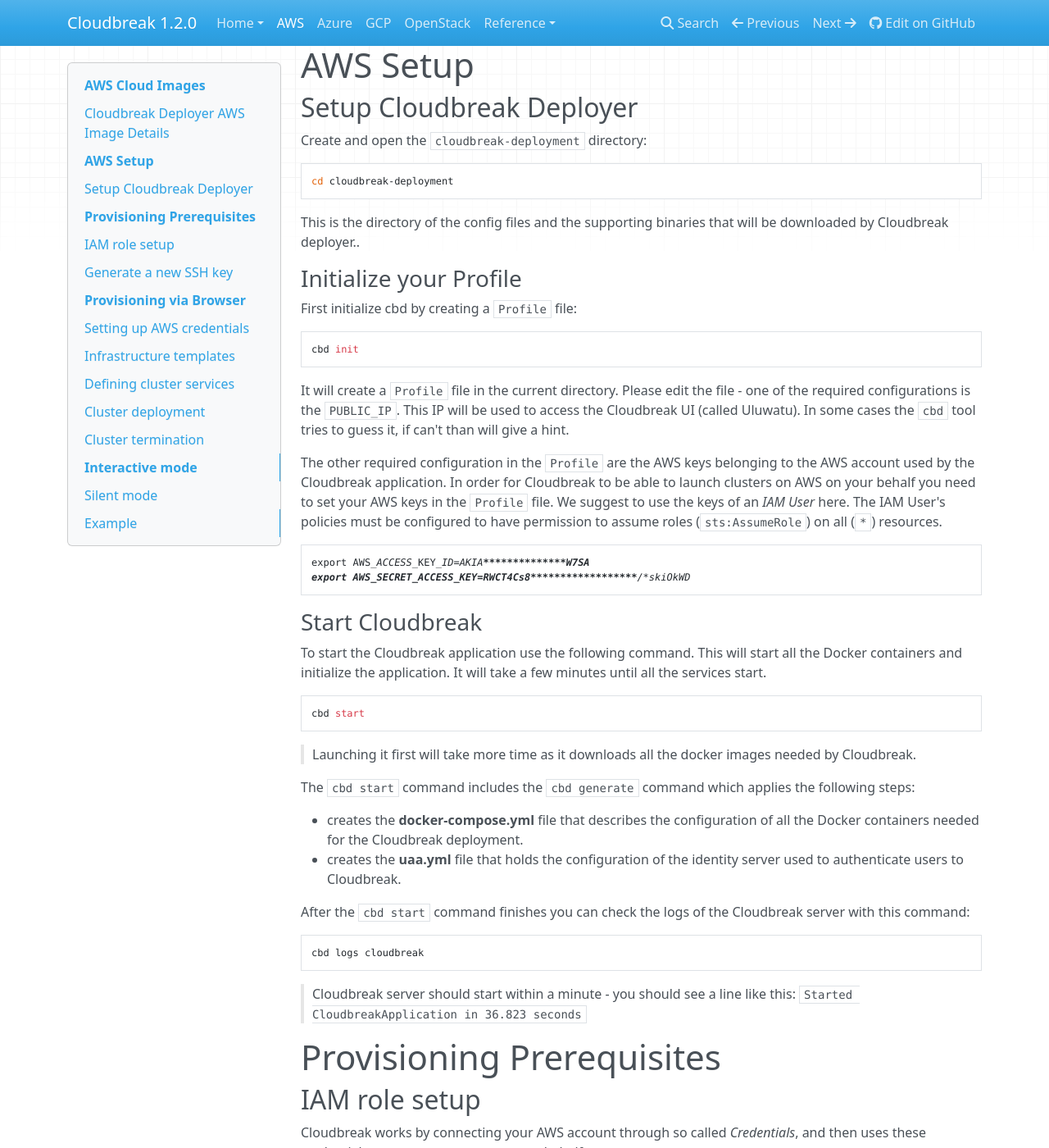
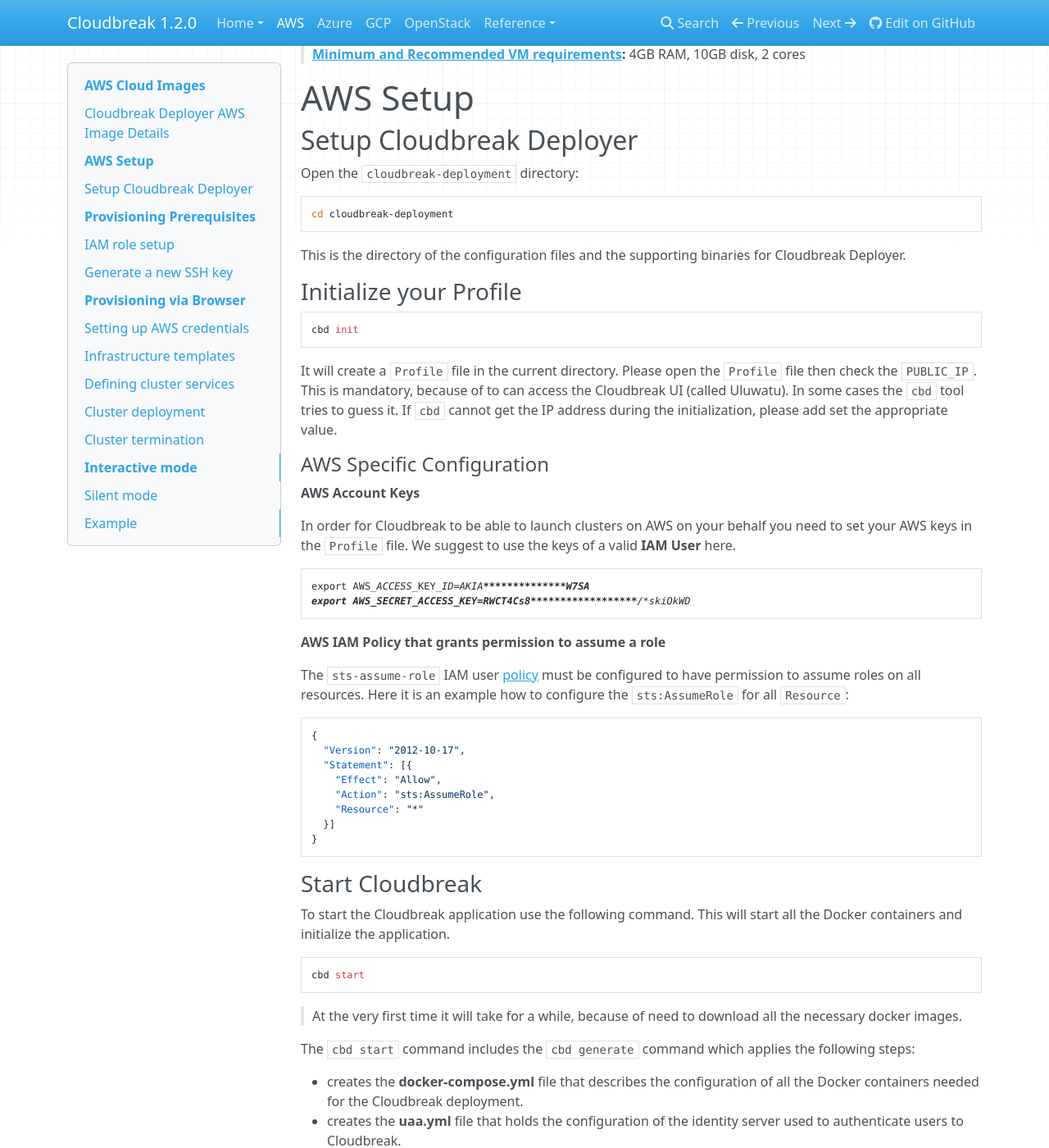
Before and after one commit to wprender/cloudbreak-docs, an MkDocs documentation site: the page built from docs/aws.md, in a window 1280 px wide and 1400 px high, scrolled down 431 px. Shown: the whole window at 82% size. Built offline with MkDocs 1.6.1, drawn with Linux system fonts in a browser that asks for light colours; nearby versions of some CDN libraries; old or Windows-style settings are respelled for this version of MkDocs; some of the changed text lies outside the part shown.

Commit message:
Fix the AWS cbd start and the cbd update sections

````diff
--- a/docs/aws.md
+++ b/docs/aws.md
@@ -3,7 +3,8 @@
 We have pre-built cloud images for AWS with the Cloudbreak Deployer pre-installed. You can launch the latest Cloudbreak Deployer image based on your region at the [AWS Management Console](https://aws
 .amazon.com/console/).
 
-> Alternatively, instead of using the pre-built cloud images for AWS, you can install Cloudbreak Deployer on your own VM. See [install the Cloudbreak Deployer](onprem.md) for more information.
+> Alternatively, instead of using the pre-built cloud images for AWS, you can install Cloudbreak Deployer on your own
+ VM. See [installation page](onprem.md) for more information.
 
 Make sure you opened the following ports on your security group:
 
@@ -15,61 +16,90 @@ Make sure you opened the following ports on your security group:
 
 ## Cloudbreak Deployer AWS Image Details
 
+> **[Minimum and Recommended VM requirements](onprem.md#minimum-and-recommended-system-requirements):** 4GB RAM, 10GB disk, 2 cores
 
 # AWS Setup
 
 ## Setup Cloudbreak Deployer
 
-Create and open the `cloudbreak-deployment` directory:
+Open the `cloudbreak-deployment` directory:
 
 ```
 cd cloudbreak-deployment
 ```
 
-This is the directory of the config files and the supporting binaries that will be downloaded by Cloudbreak deployer..
+This is the directory of the configuration files and the supporting binaries for Cloudbreak Deployer.
 
 ### Initialize your Profile
-
-First initialize cbd by creating a `Profile` file:
 
 ```
 cbd init
 ```
 
-It will create a `Profile` file in the current directory. Please edit the file - one of the required configurations is the `PUBLIC_IP`.
-This IP will be used to access the Cloudbreak UI (called Uluwatu). In some cases the `cbd` tool tries to guess it, if can't than will give a hint.
+It will create a `Profile` file in the current directory. Please open the `Profile` file then check the `PUBLIC_IP`.
+This is mandatory, because of to can access the Cloudbreak UI (called Uluwatu). In some cases the `cbd` tool tries to
+guess it. If `cbd` cannot get the IP address during the initialization, please add set the appropriate value.
 
-The other required configuration in the `Profile` are the AWS keys belonging to the AWS account used by the Cloudbreak application.
+#### AWS Specific Configuration
+
+**AWS Account Keys**
+
 In order for Cloudbreak to be able to launch clusters on AWS on your behalf you need to set your AWS keys in the `Profile` file.
-We suggest to use the keys of an *IAM User* here. The IAM User's policies must be configured to have permission to assume roles (`sts:AssumeRole`) on all (`*`) resources.
+We suggest to use the keys of a valid **IAM User** here.
 
 ```
 export AWS_ACCESS_KEY_ID=AKIA**************W7SA
 export AWS_SECRET_ACCESS_KEY=RWCT4Cs8******************/*skiOkWD
 ```
 
+**AWS IAM Policy that grants permission to assume a role**
+
+The `sts-assume-role` IAM user [policy](http://docs.aws.amazon.com/IAM/latest/UserGuide/id_credentials_temp_control-access_enable-create.html) must be configured to have
+permission to assume roles on all resources. Here it is an example how to configure the `sts:AssumeRole` for all
+`Resource`:
+
+```
+{
+  "Version": "2012-10-17",
+  "Statement": [{
+    "Effect": "Allow",
+    "Action": "sts:AssumeRole",
+    "Resource": "*"
+  }]
+}
+```
+
 ### Start Cloudbreak
 
 To start the Cloudbreak application use the following command.
-This will start all the Docker containers and initialize the application. It will take a few minutes until all the services start.
+This will start all the Docker containers and initialize the application.
 
 ```
 cbd start
 ```
 
->Launching it first will take more time as it downloads all the docker images needed by Cloudbreak.
+>At the very first time it will take for a while, because of need to download all the necessary docker images.
 
 The `cbd start` command includes the `cbd generate` command which applies the following steps:
 
 - creates the **docker-compose.yml** file that describes the configuration of all the Docker containers needed for the Cloudbreak deployment.
 - creates the **uaa.yml** file that holds the configuration of the identity server used to authenticate users to Cloudbreak.
 
-After the `cbd start` command finishes you can check the logs of the Cloudbreak server with this command:
+### Validate the started Cloudbreak
 
+After the `cbd start` command finishes followings are worthy to check:
+
+- Pre-installed Cloudbreak Deployer version and health.
 ```
-cbd logs cloudbreak
+   cbd doctor
 ```
->Cloudbreak server should start within a minute - you should see a line like this: `Started CloudbreakApplication in 36.823 seconds`
+>In case of `cbd update` is needed, please check the related documentation for [Cloudbreak Deployer Update](operations.md#cloudbreak-deployer-update)
+
+- Started Cloudbreak Application logs.
+```
+   cbd logs cloudbreak
+```
+>Cloudbreak should start within a minute - you should see a line like this: `Started CloudbreakApplication in 36.823 seconds`
 
 # Provisioning Prerequisites
 
````
Also changed, not shown: docs/operations.md (+30 -15 lines).
